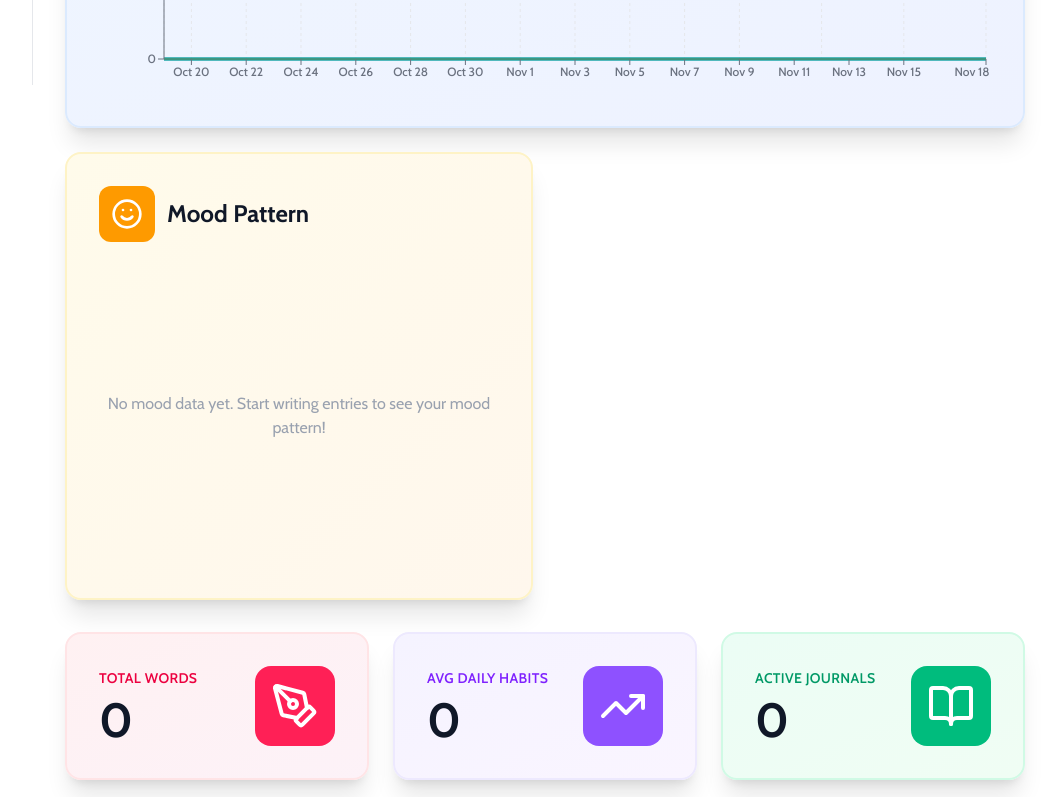
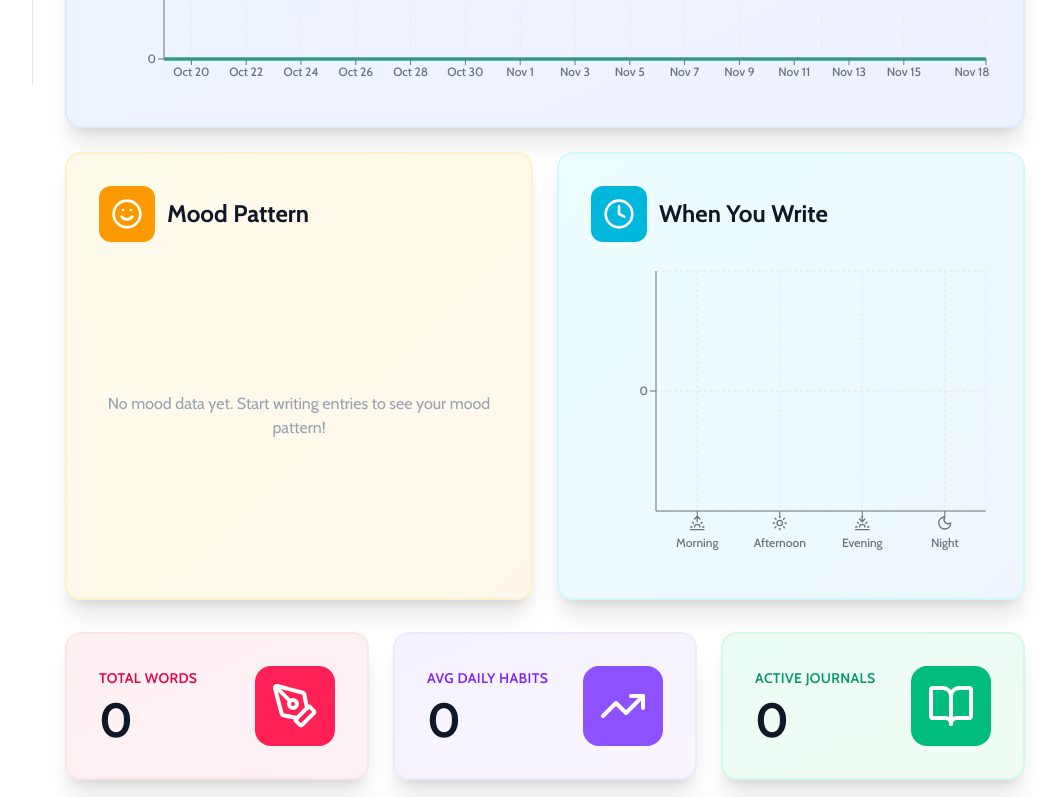
Before and after one commit to MikolWhy/TalkBook, a Next.js app: page /stats in a window 1280 px wide. Shown: the part 715-1512 px from the top of the page, without its empty margins (223-1279 px from the left). Built offline with nearby package versions, Linux system fonts and the light colour scheme.

Commit message:
Stats Page Revamp
Stats Page Revamp

```diff
--- a/app/stats/page.tsx
+++ b/app/stats/page.tsx
@@ -27,7 +27,7 @@ import {
   PolarRadiusAxis,
   Radar,
 } from "recharts";
-import { BarChart as BarChartIcon, CheckCircle2, Flame, Zap, Smile, Clock, PenTool, TrendingUp, BookOpen } from "lucide-react";
+import { BarChart as BarChartIcon, Flame, Zap, Smile, Clock, PenTool, TrendingUp, BookOpen, Sunrise, Sun, Sunset, Moon } from "lucide-react";
 
 // Mood mapping
 const moodMap: Record<string, string> = {
@@ -334,22 +334,6 @@ export default function StatsPage() {
     return result;
   }, [filteredEntries, filteredHabitLogs, timeRange]);
 
-  // Habit completion by habit
-  const habitCompletionData = useMemo(() => {
-    const counts: Record<string, number> = {};
-    filteredHabitLogs.forEach((log: any) => {
-      if (log.value > 0) {
-        counts[log.habitName] = (counts[log.habitName] || 0) + 1;
-      }
-    });
-
-    return Object.entries(counts)
-      .map(([name, count]) => ({ name, count }))
-      .sort((a, b) => b.count - a.count)
-      .slice(0, 10);
-  }, [filteredHabitLogs]);
-
-
   // Mood pattern (pie chart showing counts of each mood emoji)
   // Includes default emoji (😐) for entries with no mood selected
   const moodPatternData = useMemo(() => {
@@ -388,23 +372,27 @@ export default function StatsPage() {
     });
 
     const periods = {
-      "🌅 Morning": 0,
-      "☀️ Afternoon": 0,
-      "🌆 Evening": 0,
-      "🌙 Night": 0,
+      "Morning": 0,
+      "Afternoon": 0,
+      "Evening": 0,
+      "Night": 0,
     };
 
     Object.entries(hours).forEach(([hour, count]) => {
       const h = parseInt(hour);
-      if (h >= 6 && h < 12) periods["🌅 Morning"] += count;
-      else if (h >= 12 && h < 18) periods["☀️ Afternoon"] += count;
-      else if (h >= 18 && h < 22) periods["🌆 Evening"] += count;
-      else periods["🌙 Night"] += count;
+      if (h >= 6 && h < 12) periods["Morning"] += count;
+      else if (h >= 12 && h < 18) periods["Afternoon"] += count;
+      else if (h >= 18 && h < 22) periods["Evening"] += count;
+      else periods["Night"] += count;
     });
 
-    return Object.entries(periods)
-      .map(([period, count]) => ({ period, count }))
-      .filter(d => d.count > 0);
+    // Always return all periods, even if count is 0
+    return [
+      { period: "Morning", count: periods["Morning"] },
+      { period: "Afternoon", count: periods["Afternoon"] },
+      { period: "Evening", count: periods["Evening"] },
+      { period: "Night", count: periods["Night"] },
+    ];
   }, [filteredEntries]);
 
   return (
@@ -535,34 +523,6 @@ export default function StatsPage() {
           </div>
         )}
 
-        {/* Habit Completions by Habit */}
-        {habitCompletionData.length > 0 && (
-          <div className="bg-gradient-to-br from-purple-50 to-pink-50 rounded-2xl p-6 md:p-8 shadow-xl border-2 border-purple-100">
-            <div className="flex items-center gap-3 mb-6">
-              <div className="bg-purple-500 p-3 rounded-xl">
-                <CheckCircle2 className="w-6 h-6 md:w-8 md:h-8 text-white" />
-              </div>
-              <h2 className="text-xl md:text-2xl font-bold text-gray-900">Top Habits</h2>
-            </div>
-            <ResponsiveContainer width="100%" height={300}>
-              <BarChart data={habitCompletionData} layout="vertical">
-                <CartesianGrid strokeDasharray="3 3" stroke="#e5e7eb" />
-                <XAxis type="number" stroke="#6b7280" style={{ fontSize: "12px", fontWeight: "500" }} />
-                <YAxis dataKey="name" type="category" width={100} stroke="#6b7280" style={{ fontSize: "11px", fontWeight: "500" }} />
-                <Tooltip
-                  contentStyle={{
-                    backgroundColor: "#fff",
-                    border: "2px solid #8B5CF6",
-                    borderRadius: "12px",
-                    boxShadow: "0 4px 6px rgba(0,0,0,0.1)"
-                  }}
-                />
-                <Bar dataKey="count" fill="#8B5CF6" radius={[0, 12, 12, 0]} />
-              </BarChart>
-            </ResponsiveContainer>
-          </div>
-        )}
-
         {/* Mood Pattern (Pie Chart) */}
         <div className="bg-gradient-to-br from-amber-50 to-orange-50 rounded-2xl p-6 md:p-8 shadow-xl border-2 border-amber-100">
           <div className="flex items-center gap-3 mb-6">
@@ -612,7 +572,6 @@ export default function StatsPage() {
 
 
         {/* Writing Time Distribution */}
-        {timeDistribution.length > 0 && (
         <div className="bg-gradient-to-br from-cyan-50 to-blue-50 rounded-2xl p-6 md:p-8 shadow-xl border-2 border-cyan-100">
           <div className="flex items-center gap-3 mb-6">
             <div className="bg-cyan-500 p-3 rounded-xl">
@@ -623,8 +582,41 @@ export default function StatsPage() {
           <ResponsiveContainer width="100%" height={300}>
             <BarChart data={timeDistribution}>
               <CartesianGrid strokeDasharray="3 3" stroke="#e5e7eb" />
-                <XAxis dataKey="period" stroke="#6b7280" style={{ fontSize: "12px", fontWeight: "500" }} />
-                <YAxis stroke="#6b7280" style={{ fontSize: "12px", fontWeight: "500" }} />
+              <XAxis
+                dataKey="period"
+                stroke="#6b7280"
+                style={{ fontSize: "12px", fontWeight: "500" }}
+                height={50}
+                tick={(props: any) => {
+                  const { x, y, payload } = props;
+                  const IconComponent =
+                    payload.value === "Morning" ? Sunrise :
+                    payload.value === "Afternoon" ? Sun :
+                    payload.value === "Evening" ? Sunset :
+                    payload.value === "Night" ? Moon : null;
+
+                  return (
+                    <g transform={`translate(${x},${y})`}>
+                      {IconComponent && (
+                        <foreignObject x={-10} y={-6} width={20} height={20} className="overflow-visible">
+                          <div style={{ display: 'flex', justifyContent: 'center', alignItems: 'center', width: '100%', height: '100%' }}>
+                            <IconComponent size={16} style={{ color: '#6b7280' }} />
+                          </div>
+                        </foreignObject>
+                      )}
+                      <text x={0} y={0} dy={28} textAnchor="middle" fill="#6b7280" style={{ fontSize: "12px", fontWeight: "500" }}>
+                        {payload.value}
+                      </text>
+                    </g>
+                  );
+                }}
+              />
+              <YAxis
+                stroke="#6b7280"
+                style={{ fontSize: "12px", fontWeight: "500" }}
+                allowDecimals={false}
+                domain={[0, 'dataMax']}
+              />
               <Tooltip
                 contentStyle={{
                   backgroundColor: "#fff",
@@ -638,7 +630,6 @@ export default function StatsPage() {
             </BarChart>
           </ResponsiveContainer>
         </div>
-        )}
       </div>
 
       {/* Additional Stats */}
```
Lines whose indentation alone changed are shown as unchanged.
